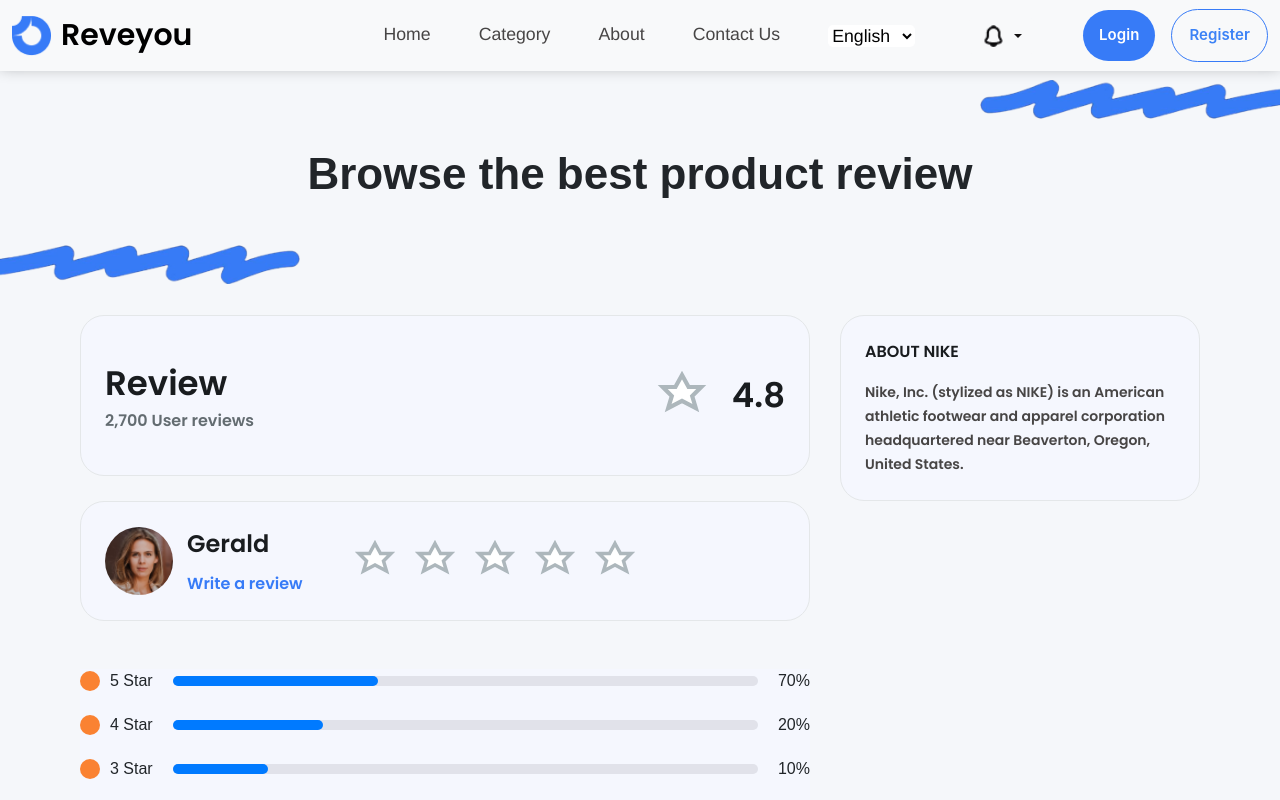
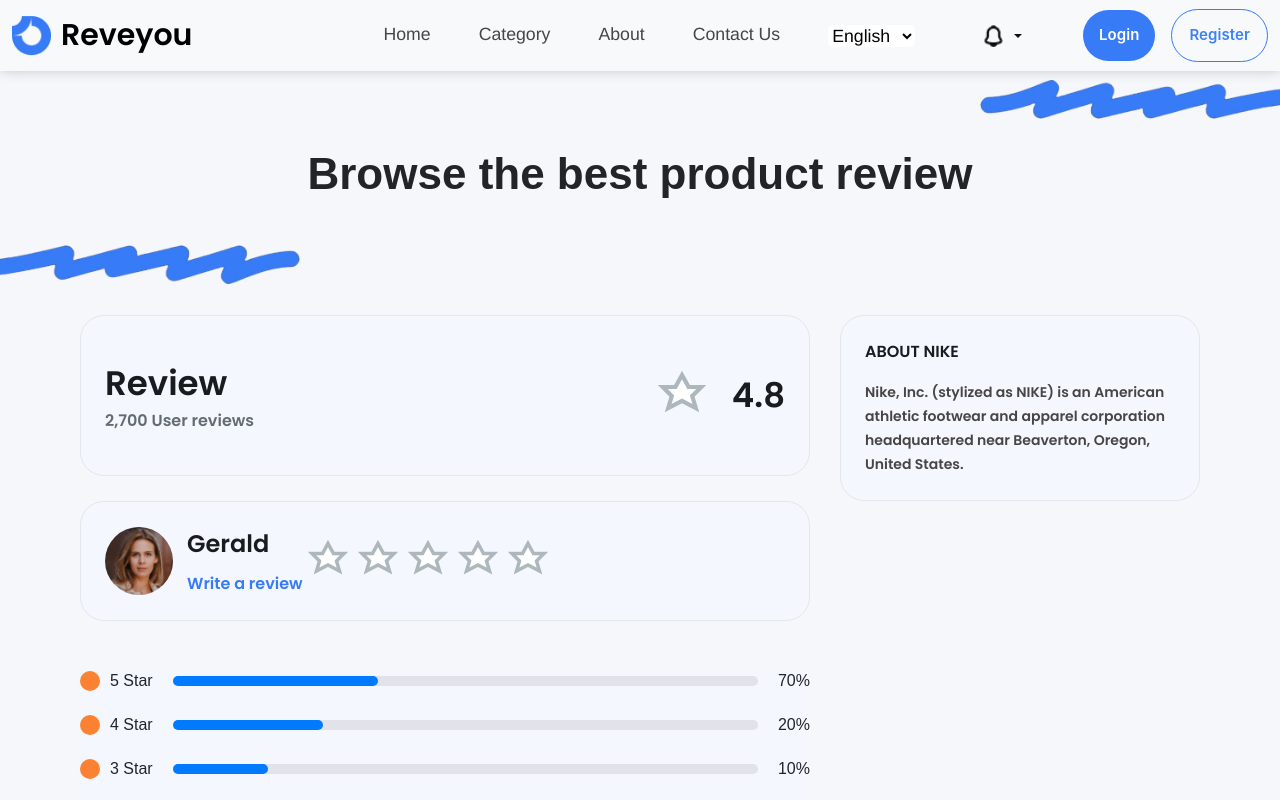
Before and after one commit to saraabdelrhman/wallet-market-master, a React (Create React App) app: page /reviews in a window 1280 px wide. Shown: the top 800 px of the page. Built offline with nearby package versions, Linux system fonts and the light colour scheme.

Commit message:
Update Reviews.js

```diff
--- a/src/components/Reviews.js
+++ b/src/components/Reviews.js
@@ -337,8 +337,7 @@ const reviewBoxStyle = {
   border: '1px solid #E4E7E9',
   display: 'flex',
   justifyContent: 'flex-start',
-  alignItems: 'center',
-  gap: '47px',
+  alignItems: 'center'
 };
 
 const userReviewInfoStyle = {
@@ -378,7 +377,7 @@ const writeReviewLinkStyle = {
 
 const starRatingStyle = {
   display: 'flex',
-  gap: '10px',
+  gap: '0px',
 };
 
 const interactionIconsStyle = {
```
